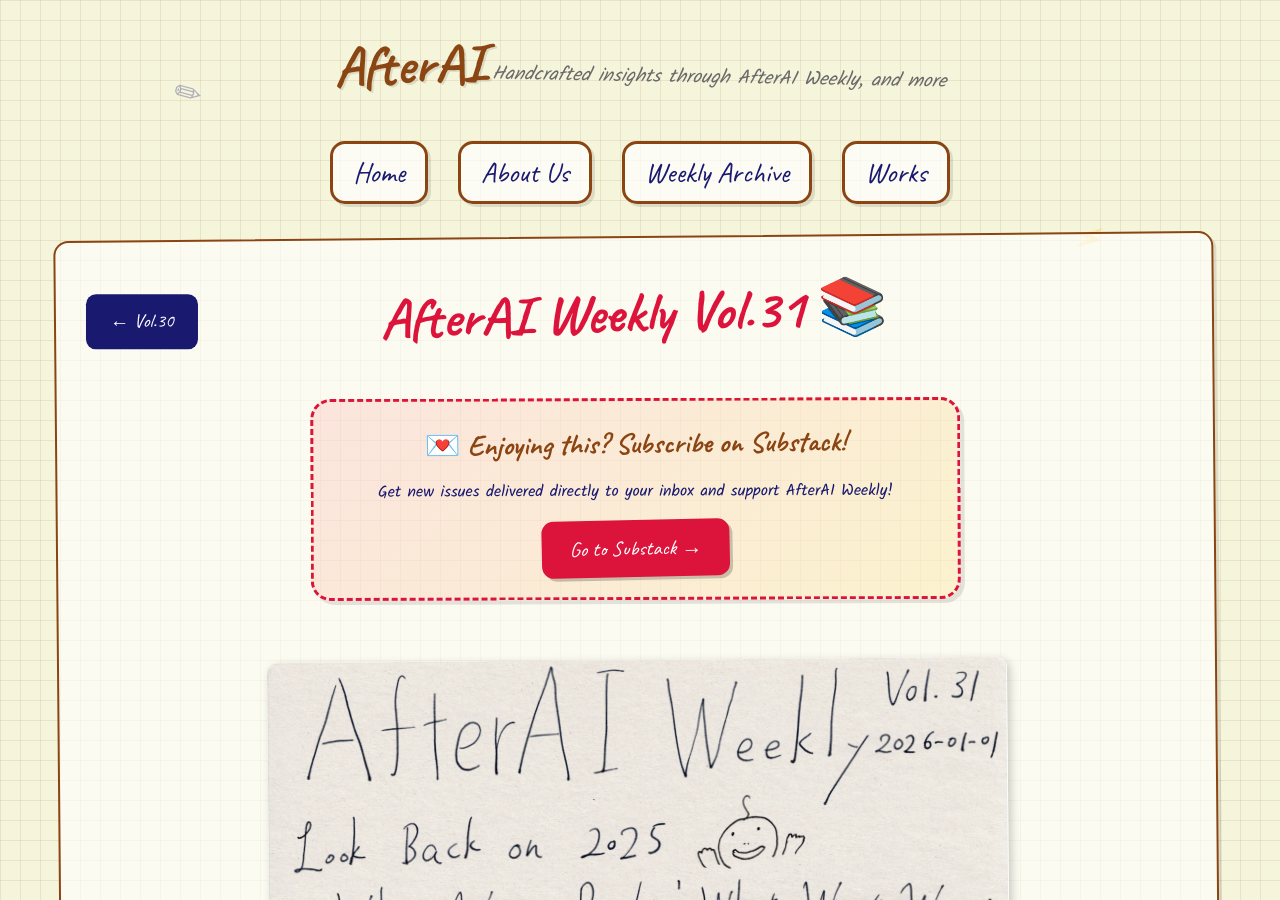
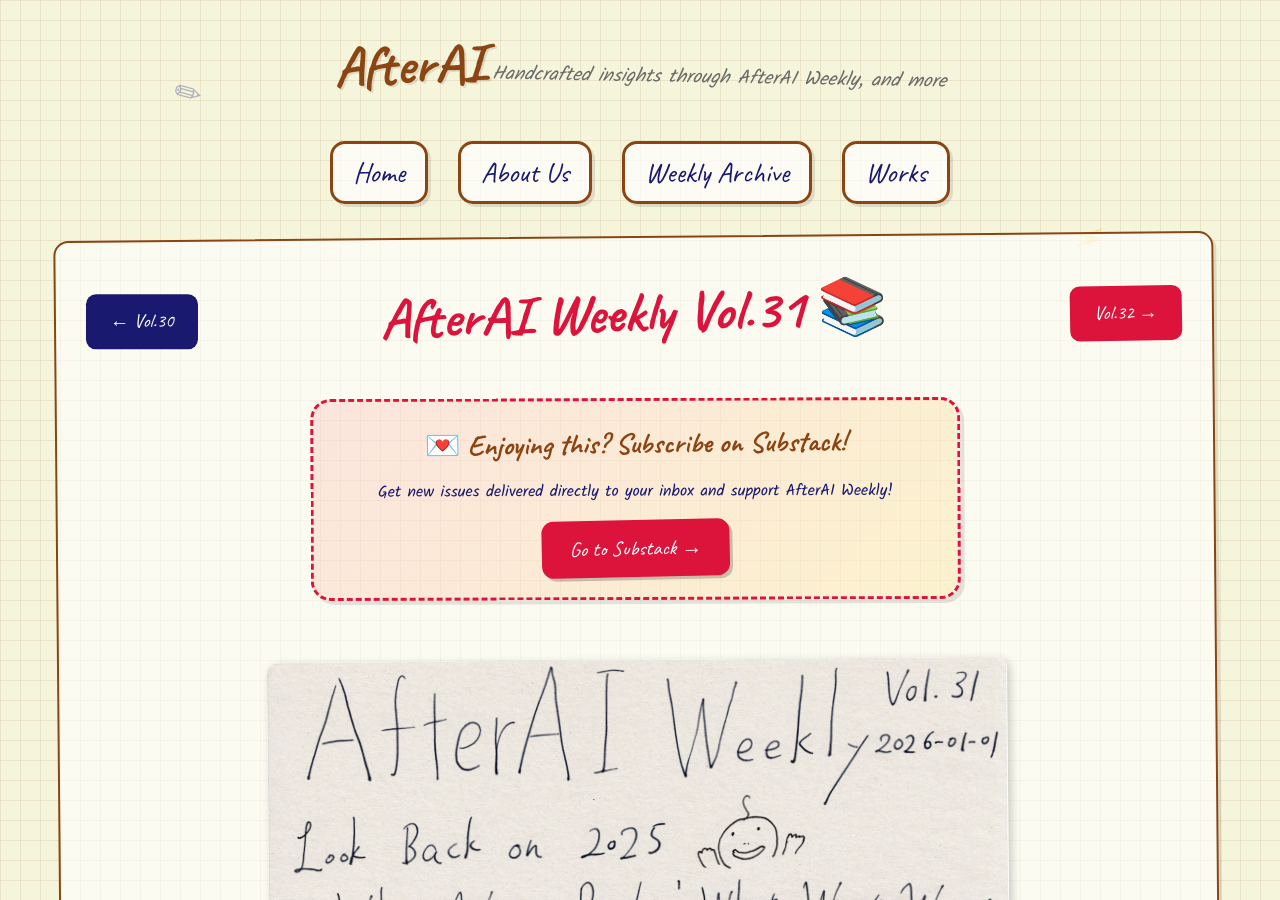
Before and after one commit to AfterAILab/AfterAILab.github.io, a Jekyll site: the page built from weekly/vol31.html, in a window 1280 px wide and 900 px high. Built offline with Jekyll 4.4.1, drawn with Linux system fonts in a browser that asks for light colours.

Commit message:
Add vol.32

```diff
--- a/_data/weekly_issues.yml
+++ b/_data/weekly_issues.yml
@@ -103,3 +103,5 @@
   slug: vol30
 - number: 31
   slug: vol31
+- number: 32
+  slug: vol32
--- /dev/null
+++ b/weekly/vol32.html
@@ -0,0 +1,5 @@
+---
+layout: weekly_issue
+title: "AfterAI Weekly Vol.32"
+slug: vol32
+---
```
Also changed, not shown: img/weekly/en/vol32-en.jpg (added).
